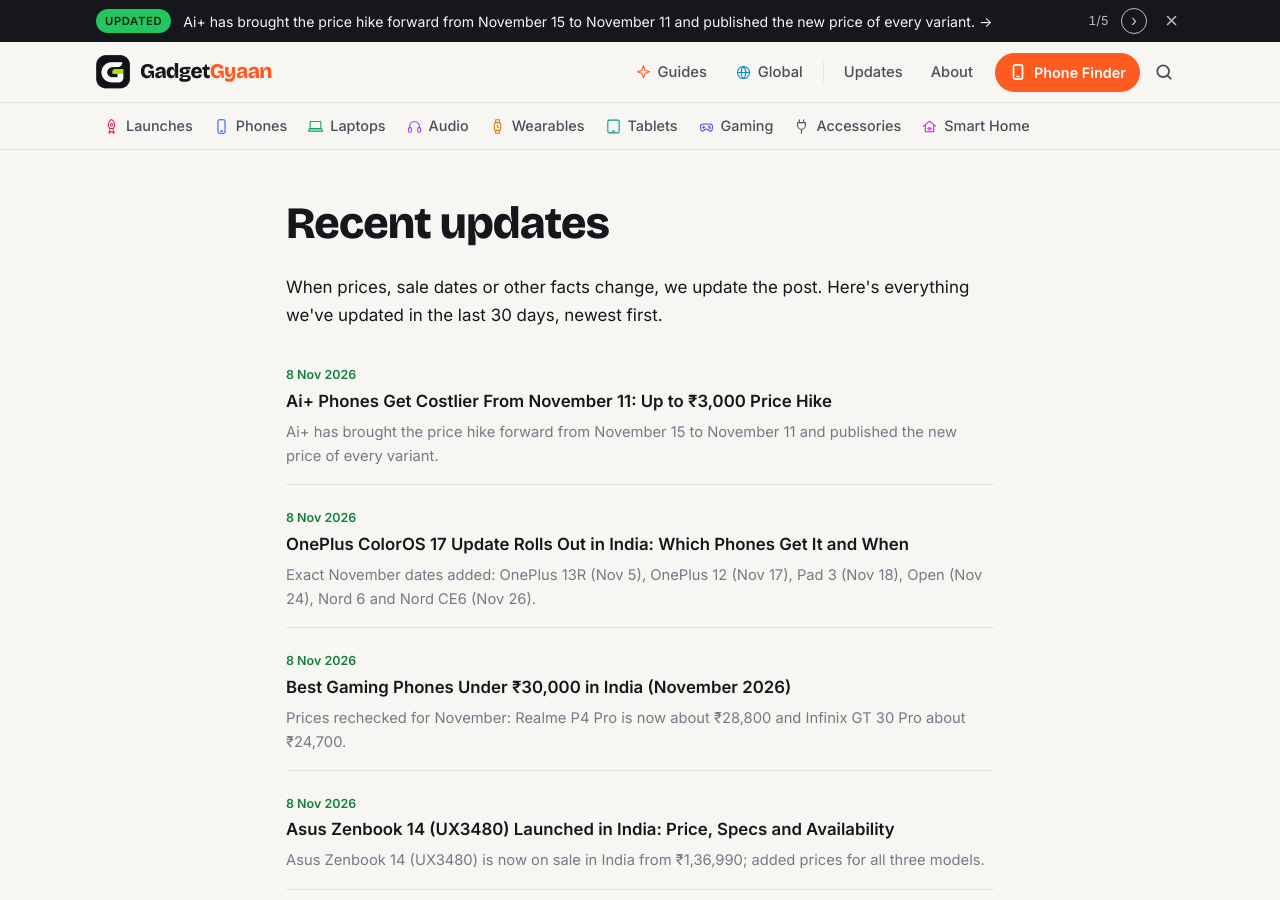
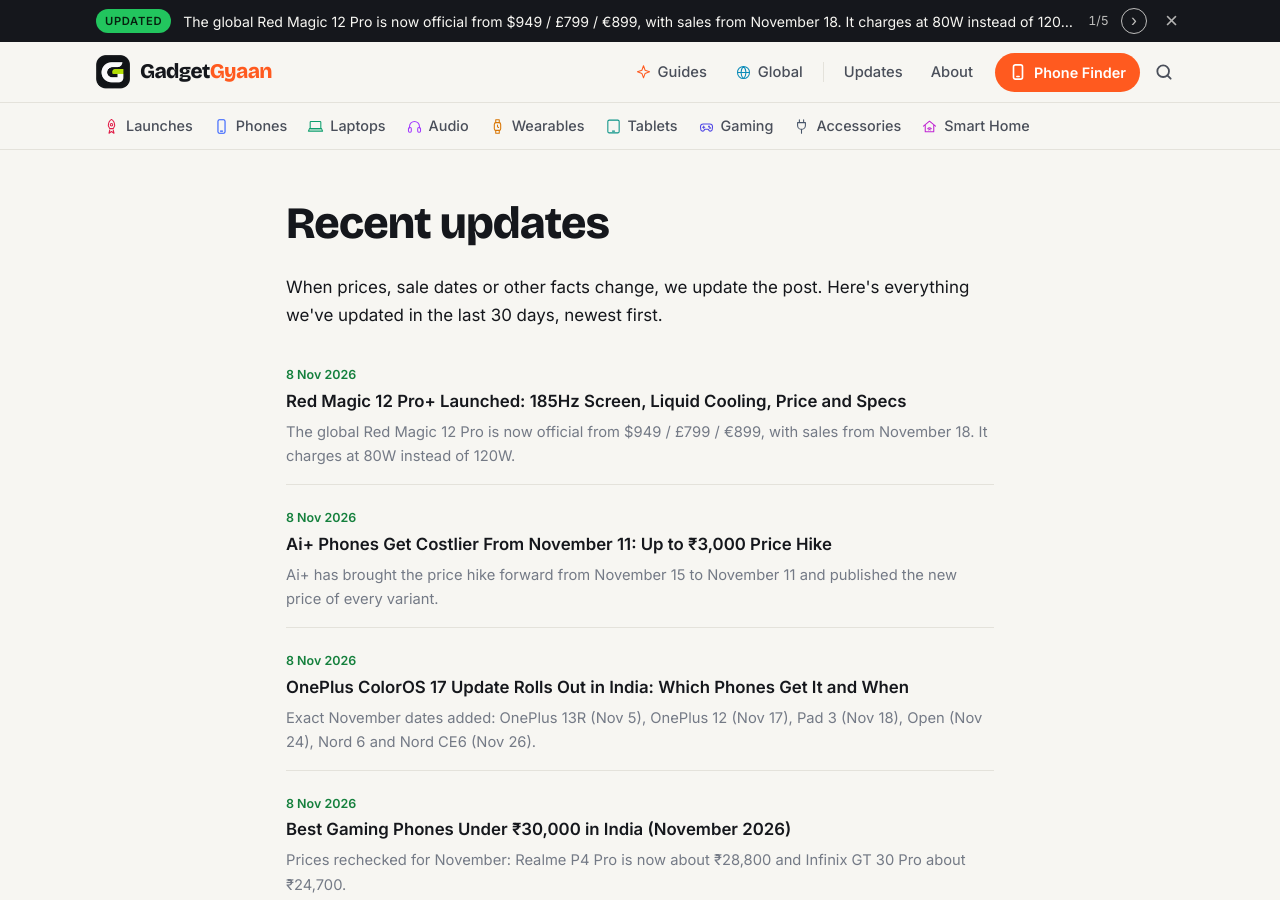
Before and after one commit to kiteksood167/kiteksood167.github.io, a Jekyll site: the page built from updates.html, in a window 1280 px wide and 900 px high. Built offline with Jekyll 4.4.1, drawn with Linux system fonts in a browser that asks for light colours.

Commit message:
Update Red Magic 12 Pro+ post with global 12 Pro prices and sale dates
Co-Authored-By: Claude Opus 5.5 <noreply@anthropic.com>
Claude-Session: https://claude.ai/code/session_019q2TsaYyUfQwBS5iqKAhGu

```diff
--- a/_posts/2026-10-21-red-magic-12-pro-plus-launched-price-specs.md
+++ b/_posts/2026-10-21-red-magic-12-pro-plus-launched-price-specs.md
@@ -9,7 +9,13 @@ category: Gaming
 also_in: [Launches, Phones, Global]
 tags: [red magic, redmagic 12 pro plus, gaming phones, nubia, launch]
 affiliate: true
+last_modified_at: 2026-11-08 11:55:00 +0530
+update_note: "The global Red Magic 12 Pro is now official from $949 / £799 / €899, with sales from November 18. It charges at 80W instead of 120W."
 sources:
+  - name: "Android Headlines: The REDMAGIC 12 Pro launches globally, sales go live Nov. 18"
+    url: "https://www.androidheadlines.com/2026/11/the-redmagic-12-pro-launches-globally-sales-go-live-nov-18.html"
+  - name: "ShiftDelete: RedMagic 12 Pro global launch, price and 80W charging"
+    url: "https://shiftdelete.net/en/redmagic-12-pro"
   - name: "Smartprix: Red Magic 12 Pro+ specifications"
     url: "https://www.smartprix.com/mobiles/red-magic-12-pro-plus-ppd1dma9kb71"
   - name: "Mezha: Redmagic 12 Pro+ released"
@@ -32,6 +38,16 @@ Dollar conversions vary between reports because of exchange rates.
 
 - **Launched:** in China in mid-October 2026
 - **Global launch:** GSMArena reports that the phone will launch globally as the Red Magic 12 Pro, with global pricing and availability due on November 3. Red Magic hasn't announced Indian pricing.
+**Update, November 8:** The global version, called the **Red Magic 12 Pro**, was announced on November 3. It costs:
+
+| Variant | US | UK | EU |
+|---|---|---|---|
+| 12GB + 256GB | $949 | £799 | €899 |
+| 16GB + 512GB | $1,049 | £889 | €999 |
+| 16GB + 1TB | $1,199 | £1,059 | €1,199 |
+
+Early bird vouchers run from **November 12 to 17**, and open sales start on **November 18** in North America, the UK, most of the EU and parts of Asia Pacific and the Middle East, according to Android Headlines and ShiftDelete. The main difference from the China model is charging: the global phone charges at **80W instead of 120W**, and it also supports 80W wireless charging. The base price is about $250 more than last year's Red Magic 11 Pro. India isn't on the launch list, so there's still no official Indian price or service support.
+
 - **Imports:** some third-party import sites are already listing global units at around $1,299. Imported phones may not come with local warranty or service.
 
 ## Key specifications
@@ -84,4 +100,4 @@ If you're in India, wait for Red Magic's global launch details and check whether
 
 ## The bottom line
 
-The Red Magic 12 Pro+ is one of the most extreme gaming phones yet, with a 185Hz notch-free screen, liquid cooling with a fan, an 8,400mAh battery and 120W charging. It's on sale in China from CNY 6,999, and a global version is expected in early November. Indian buyers should wait for official pricing and service details before importing one.
+The Red Magic 12 Pro+ is one of the most extreme gaming phones yet, with a 185Hz notch-free screen, liquid cooling with a fan, an 8,400mAh battery and 120W charging. It's on sale in China from CNY 6,999, and the global Red Magic 12 Pro costs from $949, £799 or €899, with sales from November 18. Indian buyers should wait for official pricing and service details before importing one.
```
Also changed, not shown: other parts of _posts/2026-10-21-red-magic-12-pro-plus-launched-price-specs.md (+1 -1 lines).
